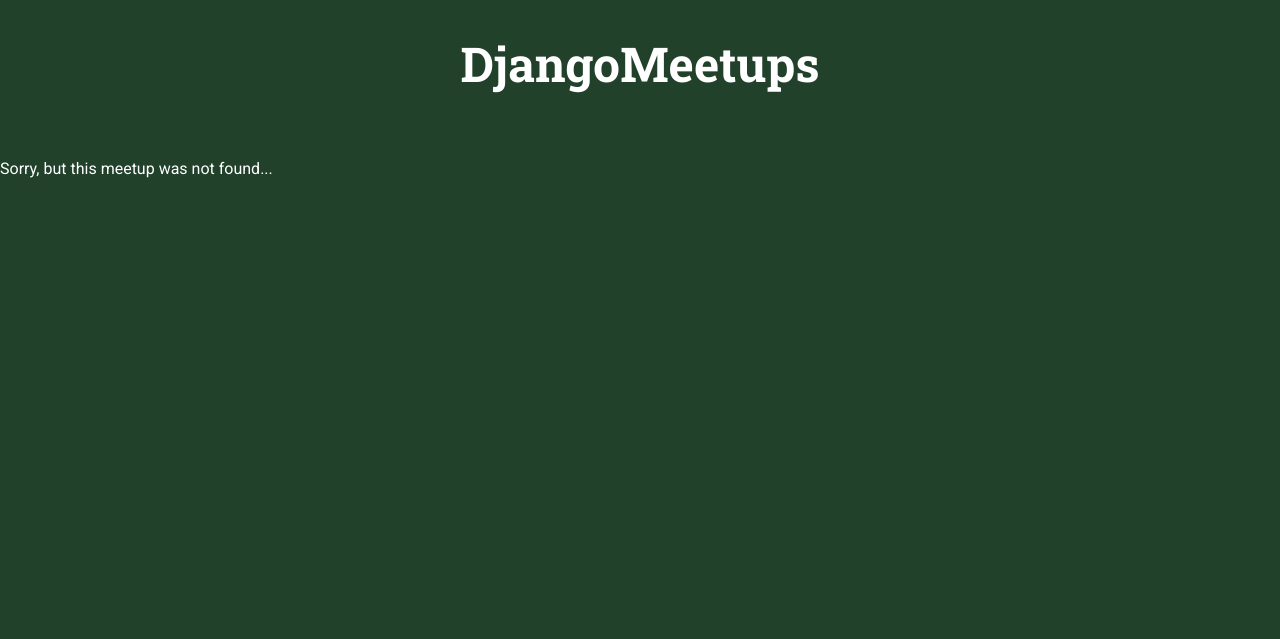
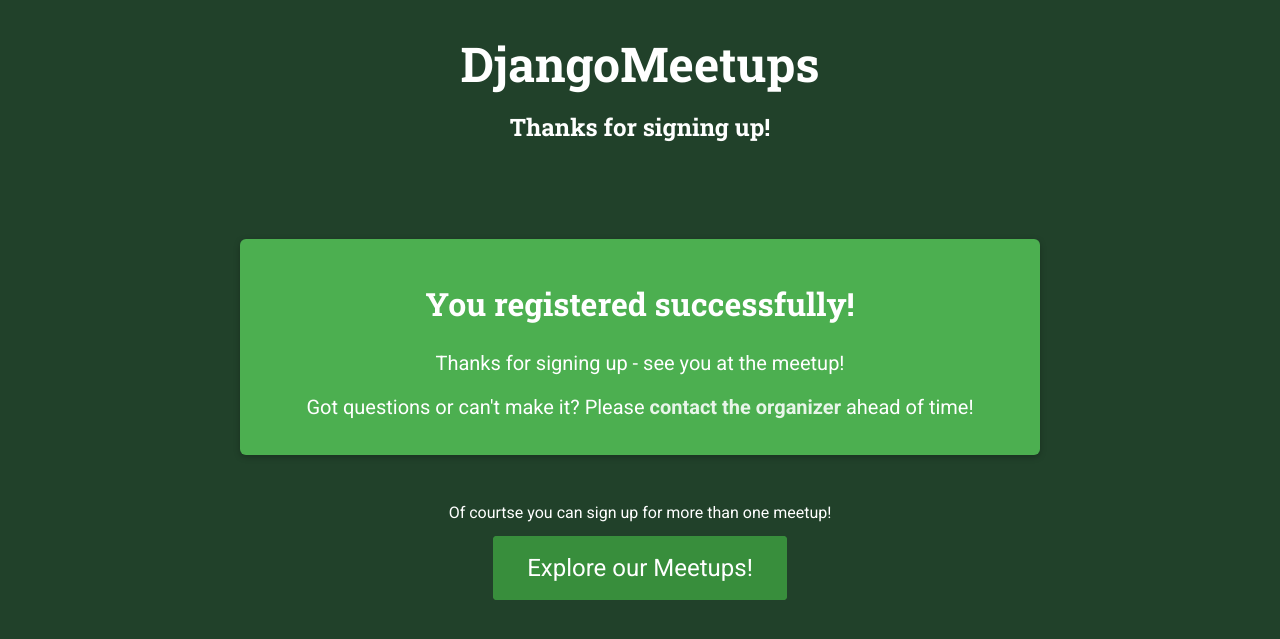
Before and after one commit to stavthal/django_meetup, a Django app: page /meetups/success in a window 1280 px wide. Shown: the top 639 px of the page. Run offline with Django 5.2, Linux system fonts and the light colour scheme; data that the repository does not hold is empty.

Commit message:
registration form redirection

```diff
--- /dev/null
+++ b/meetups/static/meetups/styles/registration-confirmation.css
@@ -0,0 +1,37 @@
+main {
+    text-align: center;
+  }
+
+  #confirmation {
+    max-width: 50rem;
+    margin: 3rem auto;
+    box-shadow: 0 2px 6px rgba(0, 0, 0, 0.25);
+    padding: 1rem;
+    background-color: #4caf50;
+    border-radius: 6px;
+    color: white
+  }
+
+  #confirmation h2 {
+    color: inherit;
+    font-size: 2rem;
+  }
+
+  #confirmation p {
+    font-size: 1.25rem;
+  }
+
+  #confirmation p a {
+    color: #e8f5e9;
+    text-decoration: none;
+    font-weight: bold;
+  }
+
+  #continue p {
+    margin: 2rem 0;
+  }
+
+  #continue .btn {
+    font-size: 1.5rem;
+    padding: 1rem 2rem;
+  }
--- a/meetups/templates/meetups/meetup-details.html
+++ b/meetups/templates/meetups/meetup-details.html
@@ -18,10 +18,10 @@
 
     {% if meetup_found %}
         <article>
-            <img src="{{ meetup.image.url }}" alt="{{ meetup.title }}" />
+            <img id="main-image" src="{{ meetup.image.url }}" alt="{{ meetup.title }}" />
             <section id="location">
                 <h2>Meetup Location</h2>
-                <address>This meetup takes place in <span>{{ meetup.location }}</span></address>
+                <address>This meetup takes place in <span>{{ meetup.location.name }} ({{ meetup.location.address }})</span></address>
             </section>
 
             <section id="details">
@@ -34,7 +34,16 @@
 
             <section id="registration">
                 <h2>Join us!</h2>
-                FORM
+                <form action="{% url 'meetup-details' meetup.slug %}" method="POST">
+                    {% csrf_token %}
+                    <ul>
+                        {{ form.as_ul }}
+                    </ul>
+                    <div id="registration-actions">
+                        <button>Register</button>
+                    </div>
+                </form>
+
             </section>
 
         </article>
--- /dev/null
+++ b/meetups/templates/meetups/registration-success.html
@@ -0,0 +1,27 @@
+{% extends 'meetups/base/base.html' %}
+
+{% load static %}
+
+{% block title %}You registered successfully!{% endblock %}
+
+{% block stylesheet %}
+<link rel="stylesheet" href="{% static 'meetups/styles/registration-confirmation.css' %}" />
+{% endblock %}
+
+{% block main_heading %}
+Thanks for signing up!
+{% endblock %}
+
+
+{% block body %}
+<section id="confirmation">
+    <h2>You registered successfully!</h2>
+    <p>Thanks for signing up - see you at the meetup!</p>
+    <p>Got questions or can't make it? Please <a href="mailto:">contact the organizer</a> ahead of time!</p>
+</section>
+
+<section id="continue">
+    <p>Of courtse you can sign up for more than one meetup!</p>
+    <p><a href="/meetups" class="btn">Explore our Meetups!</a></p>
+</section>
+{% endblock %}
--- a/meetups/urls.py
+++ b/meetups/urls.py
@@ -4,5 +4,6 @@ from . import views
 
 urlpatterns = [
     path('meetups/', views.index), # our-domain.com/meetups
+    path('meetups/success', views.confirm_registration, name='confirm_registration'),
     path('meetups/<slug:meetup_slug>', views.meetup_details, name="meetup-details") # our-domain.com/meetups/a-first-meetup
 ]
--- a/meetups/views.py
+++ b/meetups/views.py
@@ -1,7 +1,8 @@
-from django.shortcuts import render
+from django.shortcuts import render, redirect
 from django.http import HttpResponse
 
 from .models import Meetup
+from .forms import RegistrationForm
 
 # Create your views here.
 def index(request):
@@ -15,11 +16,28 @@ def index(request):
 def meetup_details(request, meetup_slug):
     try:
         selected_meetup = Meetup.objects.get(slug=meetup_slug)
+        if request.method == 'GET':
+            registration_form = RegistrationForm()
+
+        else:
+            registration_form = RegistrationForm(request.POST)
+            if registration_form.is_valid():
+                participant = registration_form.save()
+                selected_meetup.participants.add(participant)
+                selected_meetup.save()
+                return redirect('confirm_registration')
+
         return render(request, 'meetups/meetup-details.html', {
             'meetup': selected_meetup,
-            'meetup_found': True
+            'meetup_found': True,
+            'form': registration_form
         })
+
     except Exception as exc:
+        print(exc)
         return render(request, 'meetups/meetup-details.html', {
-            'meetup_found': False
+            'meetup_found': False,
         } )
+
+def confirm_registration(request):
+    return render(request, 'meetups/registration-success.html')
```
Also changed, not shown: meetups/forms.py (added, +8 -0 lines).
